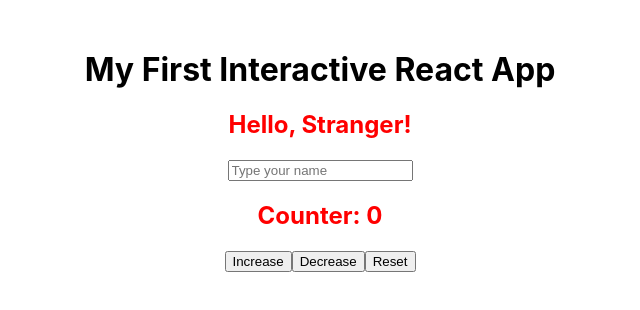
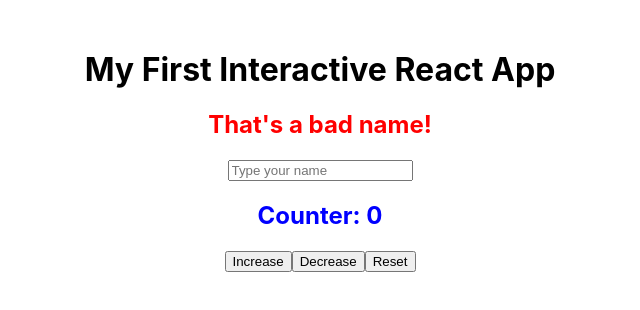
Before and after one commit to jaketreat/reactFirstApp, a React (Create React App) app: page / in a window 1280 px wide. Shown: the top 310 px of the page, without its empty margins (320-960 px from the left). Built offline with nearby package versions, Linux system fonts and the light colour scheme.

Commit message:
Made some logic changes to greeting

```diff
--- a/src/App.css
+++ b/src/App.css
@@ -36,6 +36,10 @@
     transform: rotate(360deg);
   }
 }
-h2 {
+.redHead {
   color: red;
 }
+
+.blueHead {
+  color: blue;
+}
--- a/src/Components/Counter.js
+++ b/src/Components/Counter.js
@@ -5,7 +5,7 @@ function Counter() {
 
   return (
     <div>
-      <h2>Counter: {count}</h2> {/* Display the current count */}
+      <h2 className="blueHead">Counter: {count}</h2> {/* Display the current count */}
       <button onClick={() => setCount(count + 1)}>Increase</button>
       {/* Button updates count using setCount */}
       <button onClick={() => setCount(count - 1)}>Decrease</button>
--- a/src/Components/Greeting.js
+++ b/src/Components/Greeting.js
@@ -5,7 +5,8 @@ function Greeting() {
 
   return (
     <div>
-      <h2>Hello, {name || "Stranger"}!</h2> {/* Display name or default */}
+      {/*<h2 className="redHead">Hello, {name || "Stranger"}!</h2> {/* Display name or default */}
+      <h2 className="redHead">{name == 'Jake' ? "Hello, Jake" : "That's a bad name!"}</h2>
       <input
         type="text"
         placeholder="Type your name"
```
